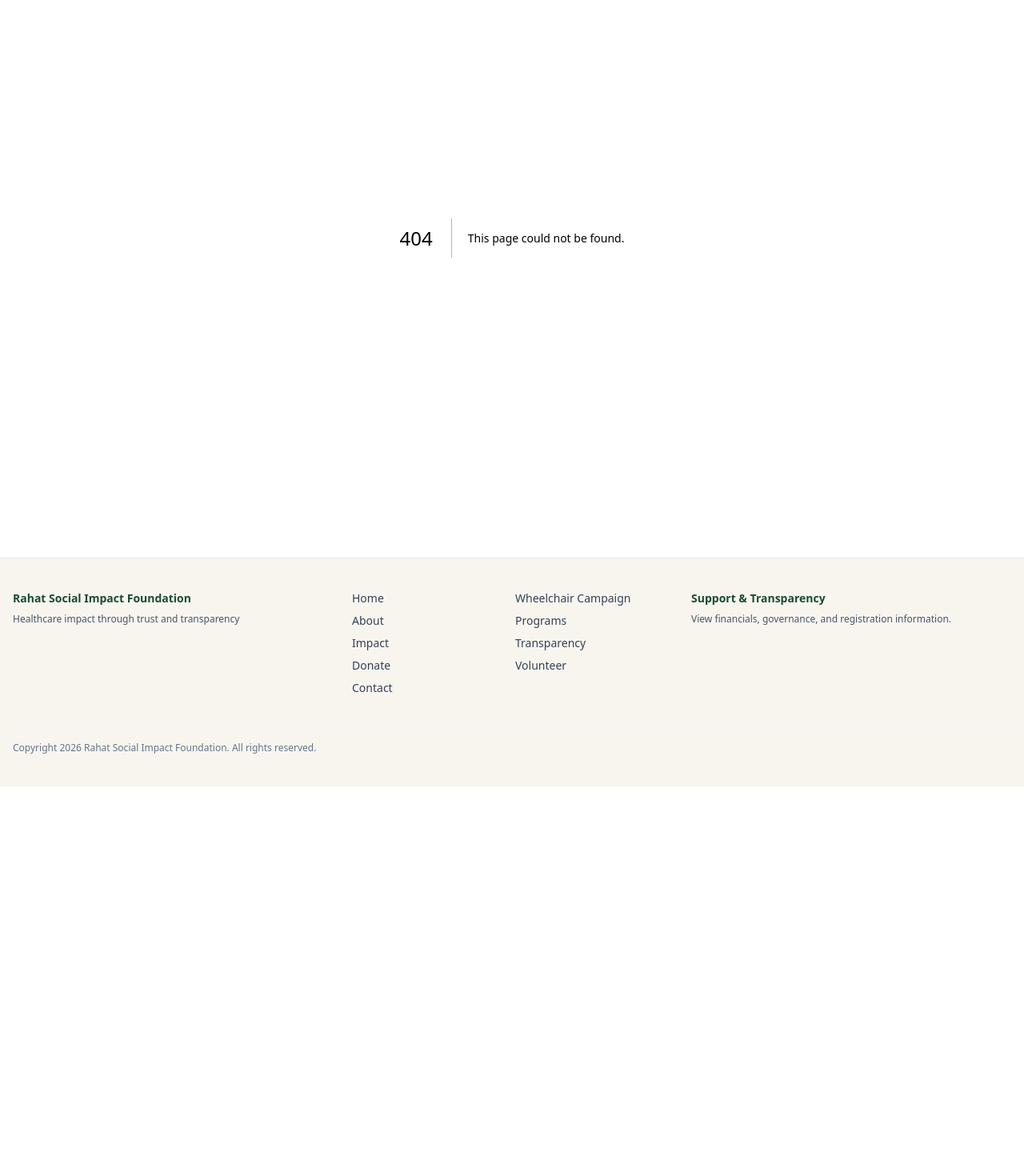
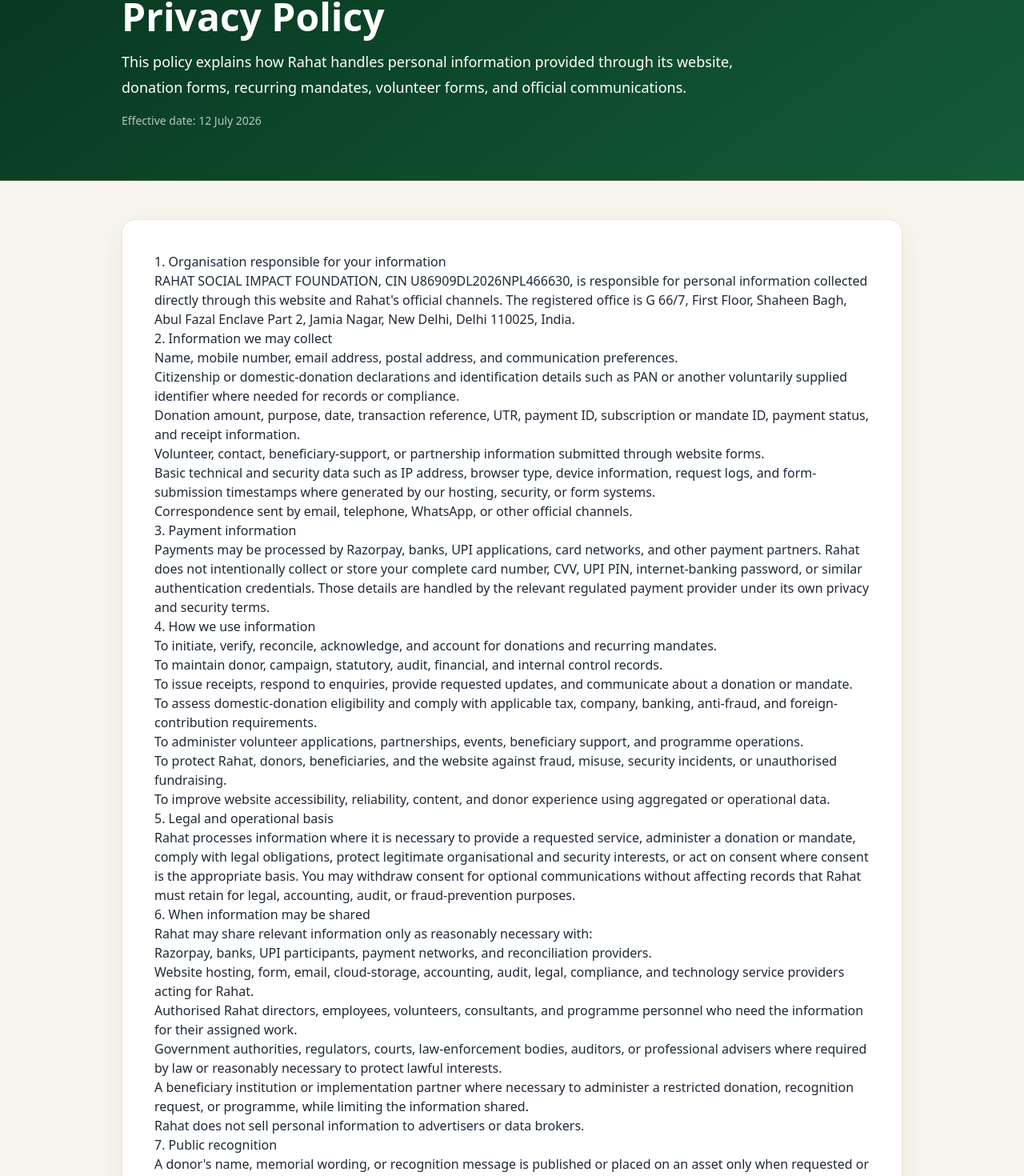
Before and after one commit to ateeb222/rahat-foundation-website, a Next.js app: page /privacy-policy in a window 1280 px wide. Before the commit this address had no page. Shown: the part 192-1662 px from the top of the page at 80% size. Before the commit the page ends 1175 px from the top, so only its background shows below. Built offline with nearby package versions, Linux system fonts and the light colour scheme.

Commit message:
Add privacy policy page

```diff
--- /dev/null
+++ b/app/privacy-policy/page.tsx
@@ -0,0 +1,95 @@
+import type { Metadata } from 'next';
+import { PolicyPage } from '@/components/legal/PolicyPage';
+import { organization } from '@/lib/organization';
+
+export const metadata: Metadata = {
+  title: 'Privacy Policy',
+  description: 'How Rahat Social Impact Foundation collects, uses, protects, and shares donor and website information.',
+};
+
+export default function PrivacyPolicyPage() {
+  return (
+    <PolicyPage
+      eyebrow="Privacy and data protection"
+      title="Privacy Policy"
+      summary="This policy explains how Rahat handles personal information provided through its website, donation forms, recurring mandates, volunteer forms, and official communications."
+    >
+      <h2>1. Organisation responsible for your information</h2>
+      <p>
+        {organization.legalName}, CIN {organization.cin}, is responsible for personal information collected directly through this website and Rahat&apos;s official channels. The registered office is {organization.registeredOffice}.
+      </p>
+
+      <h2>2. Information we may collect</h2>
+      <ul>
+        <li>Name, mobile number, email address, postal address, and communication preferences.</li>
+        <li>Citizenship or domestic-donation declarations and identification details such as PAN or another voluntarily supplied identifier where needed for records or compliance.</li>
+        <li>Donation amount, purpose, date, transaction reference, UTR, payment ID, subscription or mandate ID, payment status, and receipt information.</li>
+        <li>Volunteer, contact, beneficiary-support, or partnership information submitted through website forms.</li>
+        <li>Basic technical and security data such as IP address, browser type, device information, request logs, and form-submission timestamps where generated by our hosting, security, or form systems.</li>
+        <li>Correspondence sent by email, telephone, WhatsApp, or other official channels.</li>
+      </ul>
+
+      <h2>3. Payment information</h2>
+      <p>
+        Payments may be processed by Razorpay, banks, UPI applications, card networks, and other payment partners. Rahat does not intentionally collect or store your complete card number, CVV, UPI PIN, internet-banking password, or similar authentication credentials. Those details are handled by the relevant regulated payment provider under its own privacy and security terms.
+      </p>
+
+      <h2>4. How we use information</h2>
+      <ul>
+        <li>To initiate, verify, reconcile, acknowledge, and account for donations and recurring mandates.</li>
+        <li>To maintain donor, campaign, statutory, audit, financial, and internal control records.</li>
+        <li>To issue receipts, respond to enquiries, provide requested updates, and communicate about a donation or mandate.</li>
+        <li>To assess domestic-donation eligibility and comply with applicable tax, company, banking, anti-fraud, and foreign-contribution requirements.</li>
+        <li>To administer volunteer applications, partnerships, events, beneficiary support, and programme operations.</li>
+        <li>To protect Rahat, donors, beneficiaries, and the website against fraud, misuse, security incidents, or unauthorised fundraising.</li>
+        <li>To improve website accessibility, reliability, content, and donor experience using aggregated or operational data.</li>
+      </ul>
+
+      <h2>5. Legal and operational basis</h2>
+      <p>
+        Rahat processes information where it is necessary to provide a requested service, administer a donation or mandate, comply with legal obligations, protect legitimate organisational and security interests, or act on consent where consent is the appropriate basis. You may withdraw consent for optional communications without affecting records that Rahat must retain for legal, accounting, audit, or fraud-prevention purposes.
+      </p>
+
+      <h2>6. When information may be shared</h2>
+      <p>Rahat may share relevant information only as reasonably necessary with:</p>
+      <ul>
+        <li>Razorpay, banks, UPI participants, payment networks, and reconciliation providers.</li>
+        <li>Website hosting, form, email, cloud-storage, accounting, audit, legal, compliance, and technology service providers acting for Rahat.</li>
+        <li>Authorised Rahat directors, employees, volunteers, consultants, and programme personnel who need the information for their assigned work.</li>
+        <li>Government authorities, regulators, courts, law-enforcement bodies, auditors, or professional advisers where required by law or reasonably necessary to protect lawful interests.</li>
+        <li>A beneficiary institution or implementation partner where necessary to administer a restricted donation, recognition request, or programme, while limiting the information shared.</li>
+      </ul>
+      <p>Rahat does not sell personal information to advertisers or data brokers.</p>
+
+      <h2>7. Public recognition</h2>
+      <p>
+        A donor&apos;s name, memorial wording, or recognition message is published or placed on an asset only when requested or authorised. Payment credentials, contact details, PAN, addresses, and private correspondence are not intended for public display. Donors may choose anonymous recognition where the relevant campaign permits it.
+      </p>
+
+      <h2>8. Retention</h2>
+      <p>
+        Information is retained for as long as reasonably necessary for the purposes described above, including applicable accounting, tax, company, audit, banking, dispute, and regulatory periods. Records may be retained longer where required by law, an investigation, a legal claim, or a legitimate safeguarding or fraud-prevention need.
+      </p>
+
+      <h2>9. Security</h2>
+      <p>
+        Rahat uses reasonable administrative, technical, and access-control measures appropriate to its operations. No internet, email, cloud, or payment system can be guaranteed completely secure. Please use only official Rahat pages and immediately report suspicious links, QR codes, messages, or payment requests.
+      </p>
+
+      <h2>10. Your choices and requests</h2>
+      <p>
+        Subject to applicable law and necessary verification, you may request access to, correction of, or deletion of information that Rahat controls; ask how it is being used; withdraw optional communication consent; or raise a privacy concern. Some information cannot be deleted while it is required for legal, accounting, audit, payment, or fraud-prevention records.
+      </p>
+
+      <h2>11. Children&apos;s information</h2>
+      <p>
+        The donation facility is intended for persons legally capable of making the payment or acting through an authorised guardian. Rahat does not knowingly seek unnecessary personal information from children through the donation checkout.
+      </p>
+
+      <h2>12. External services and policy changes</h2>
+      <p>
+        This website may link to third-party services whose privacy practices are governed by their own policies. Rahat may update this policy when its systems, programmes, or legal obligations change. The current version is the one published on this page with its effective date.
+      </p>
+    </PolicyPage>
+  );
+}
```
